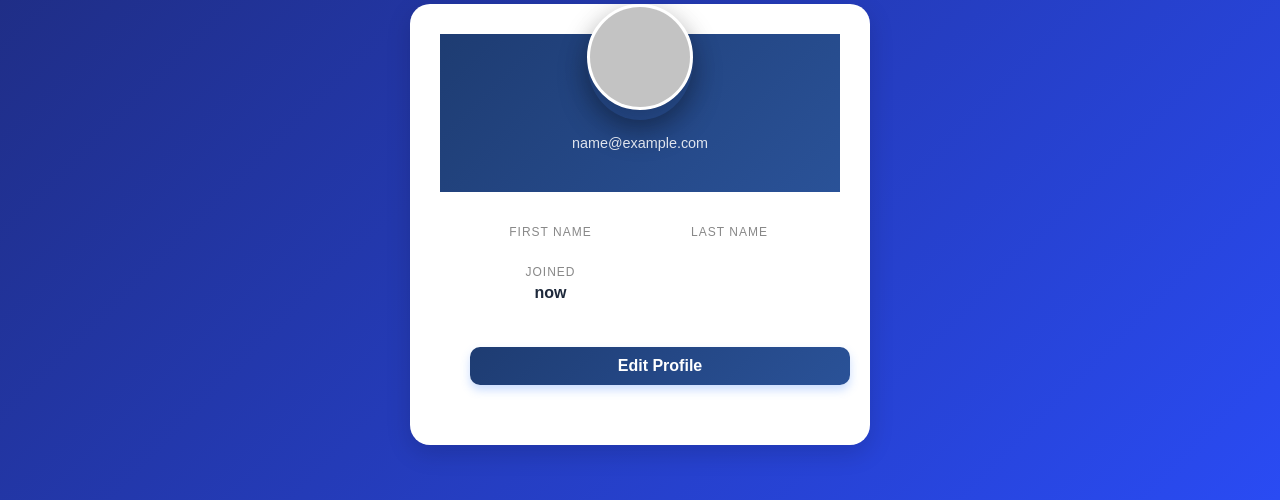
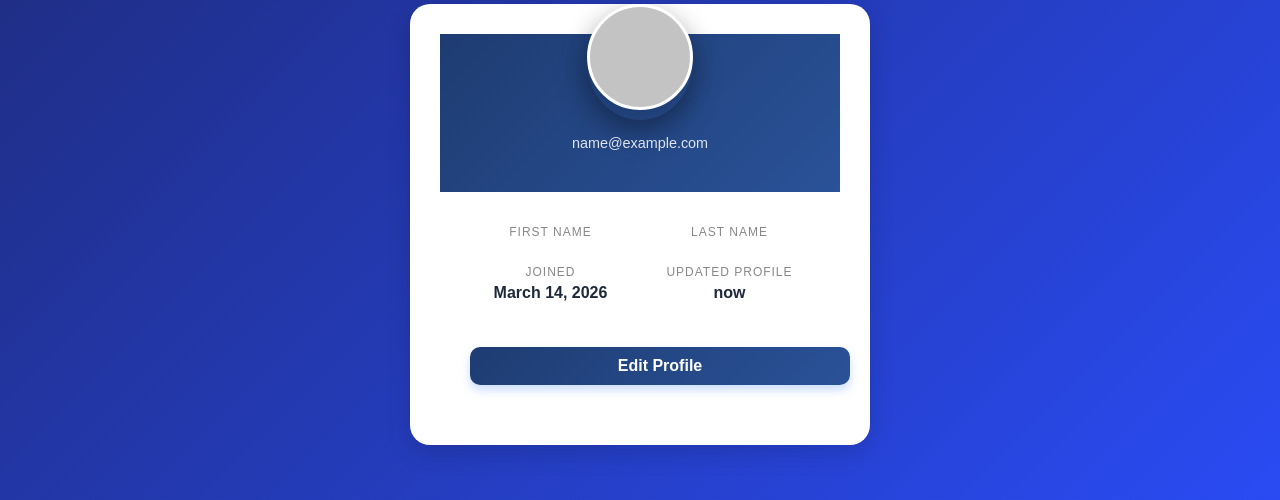
Before and after one commit to Mohammadiaa/-django-todo-cbv, a Django app: page /accounts/profile/ in a window 1280 px wide. Shown: the part 240-740 px from the top of the page. Run offline with Django 5.2, Linux system fonts and the light colour scheme; the visitor is signed in with stand-in values (Sample User, id 1).

Commit message:
feat(profile): improve profile header and dates display
- add updated_at field display using naturaltime
- change joined date formatting to "F d, Y"
- update profile-name styling (font-size, weight, shadow)

```diff
--- a/static/css/style.css
+++ b/static/css/style.css
@@ -935,6 +935,8 @@
   margin-top: 30px;
   font-size: 1.4rem;
   font-weight: 700;
+  color: #fff;
+  text-shadow: 0 2px 6px rgba(0, 0, 0, 0.4);
 }
 
 .profile-email {
--- a/templates/profile/profile.html
+++ b/templates/profile/profile.html
@@ -33,7 +33,11 @@
         </div>
         <div>
           <span>Joined</span>
-          <strong>{{ user.profile.created_at|naturaltime }}</strong>
+          <strong>{{ user.profile.created_at|date:"F d, Y" }}</strong>
+        </div>
+         <div>
+          <span>updated Profile</span>
+          <strong>{{ user.profile.updated_at|naturaltime }}</strong>
         </div>
       </div>
 
```
